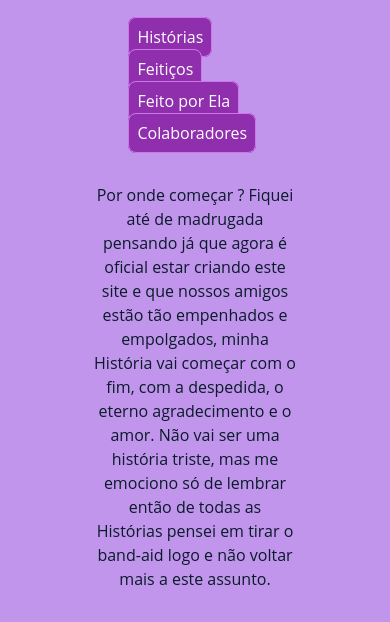
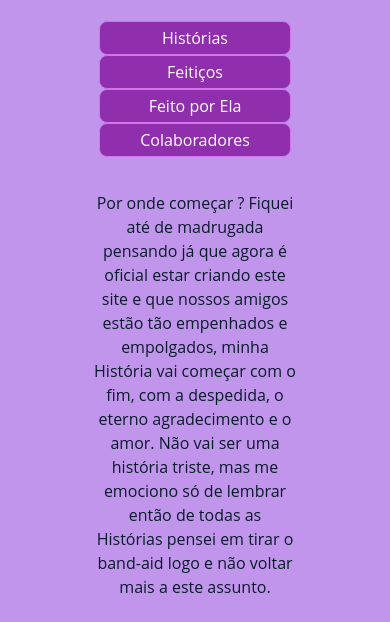
Before and after one commit to pilarpsico/dregina, a plain HTML site: page musicapill.html in a window 390 px wide. Shown: the part 174-796 px from the top of the page. Drawn offline with Linux system fonts and the light colour scheme.

Commit message:
menumusicapill

```diff
--- a/historias/css/musicapill.css
+++ b/css/musicapill.css
@@ -72,3 +72,13 @@ section .ultimop {
     color: rgb(10, 28, 43);
 
 }
+
+@media (max-width: 400px){
+    nav li {
+        display: block;
+        flex-direction: column;
+        line-height: 1;
+        margin: 0 auto;
+        text-align: center;
+    }
+}
--- a/historias/musicapill.html
+++ b/musicapill.html
@@ -17,16 +17,16 @@
                 <nav>
                     <ul>
 
-                        <li><a href="../historias.html">
+                        <li><a href="./historias.html">
                              Histórias</a></li>
 
-                        <li><a href="../feiticos.html">
+                        <li><a href="./feiticos.html">
                              Feitiços</a></li>
 
-                        <li><a href="../porela.html">
+                        <li><a href="./porela.html">
                             Feito por Ela</a></li>
 
-                        <li><a href="../colab.html">
+                        <li><a href="./colab.html">
                             Colaboradores</a></li>
                     </ul>
                 </nav>
@@ -42,7 +42,7 @@
 
                 <p>Ela mesmo precisando de cuidados foi tão amável, tão generosa, me disse que eu era como uma
                 filha pra ela e isto foi tão, tão importante pra mim que concluímos nosso ciclo e depois com
-                muito sofrimento initial é claro, sou humana, para curar a dor escrevi uma "música" pra ela.
+                muito sofrimento inicial é claro, sou humana, para curar a dor escrevi uma "música" pra ela.
                 Se é que pode chamar de música.</p>
 
                 <section>
```
Also changed, not shown: historias.html (+1 -1 lines).
